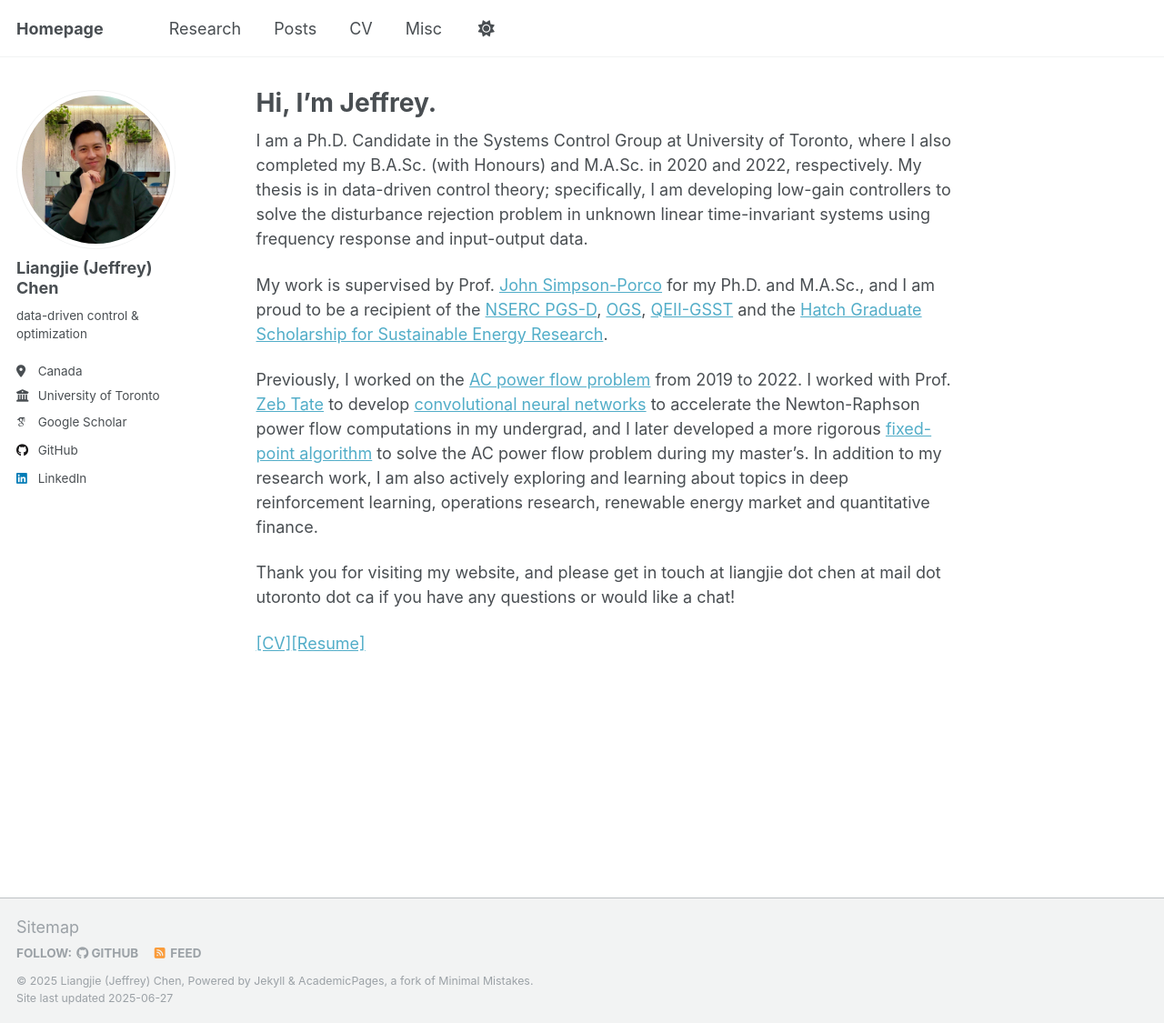
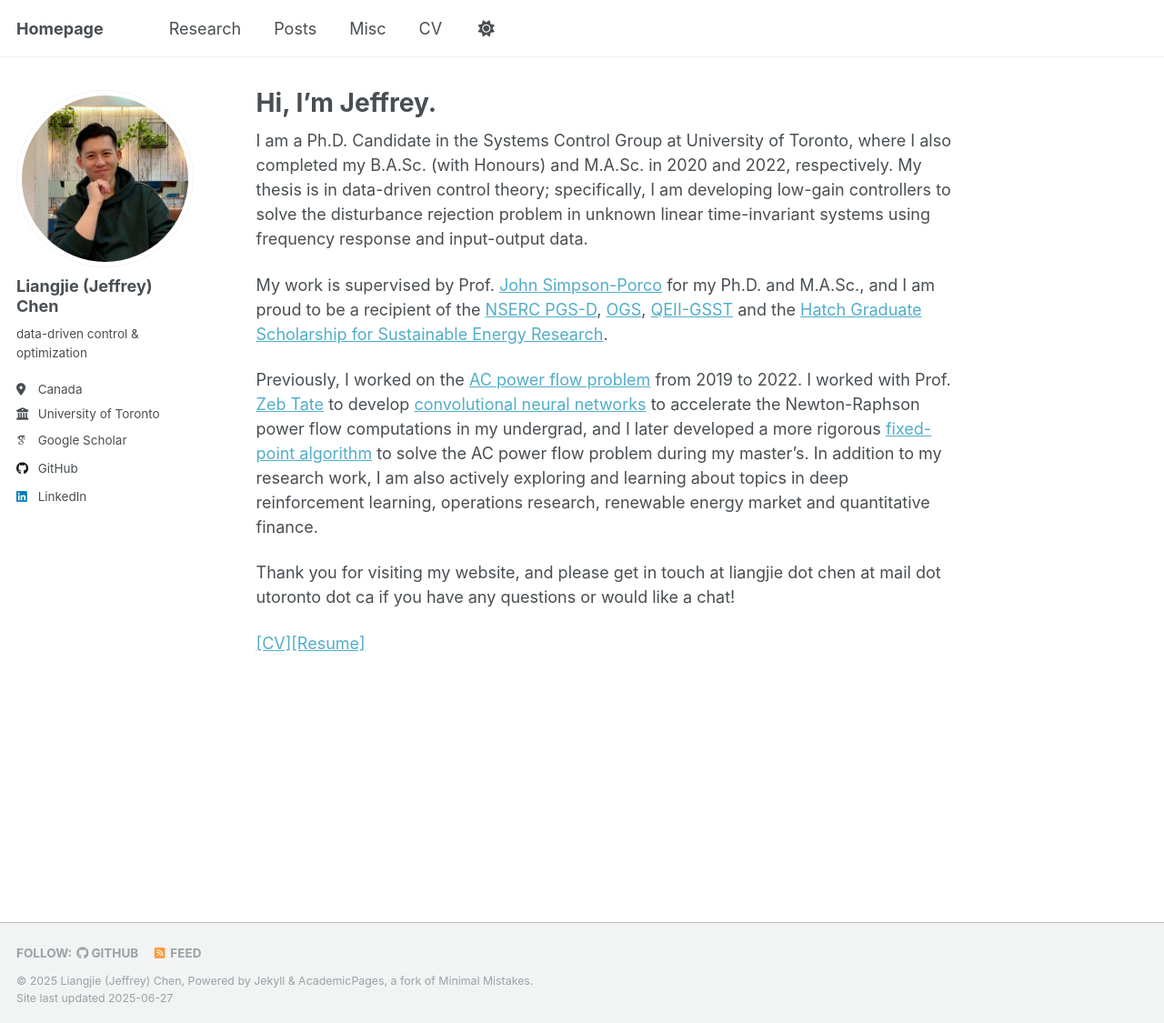
Before and after one commit to jchen975/ljchen.github.io, a Jekyll site: the page built from _pages/about.md, in a window 1280 px wide and 1125 px high. Shown: the whole window at 91% size. Built offline with Jekyll 4.4.1, drawn with Linux system fonts in a browser that asks for light colours; some web fonts are replaced.

Commit message:
style update

```diff
--- a/_data/navigation.yml
+++ b/_data/navigation.yml
@@ -23,11 +23,11 @@
   - title: "Posts"
     url: /posts/
 
+  - title: "Misc"
+    url: /misc/
+
   - title: "CV"
     url: /files/cv.pdf
 
   # - title: "CV"
   #   url: /cv-json/
-
-  - title: "Misc"
-    url: /misc/
--- a/_includes/footer/custom.html
+++ b/_includes/footer/custom.html
@@ -1,3 +1,3 @@
 <!-- start custom footer snippets -->
-<a href="/sitemap/">Sitemap</a>
+<!-- <a href="/sitemap/">Sitemap</a> -->
 <!-- end custom footer snippets -->
--- a/_sass/layout/_sidebar.scss
+++ b/_sass/layout/_sidebar.scss
@@ -94,7 +94,7 @@
   }
 
   img {
-    max-width: 175px;
+    max-width: 225px;
     border-radius: 50%;
 
     @include breakpoint($large) {
```
Also changed, not shown: 1 other file.
